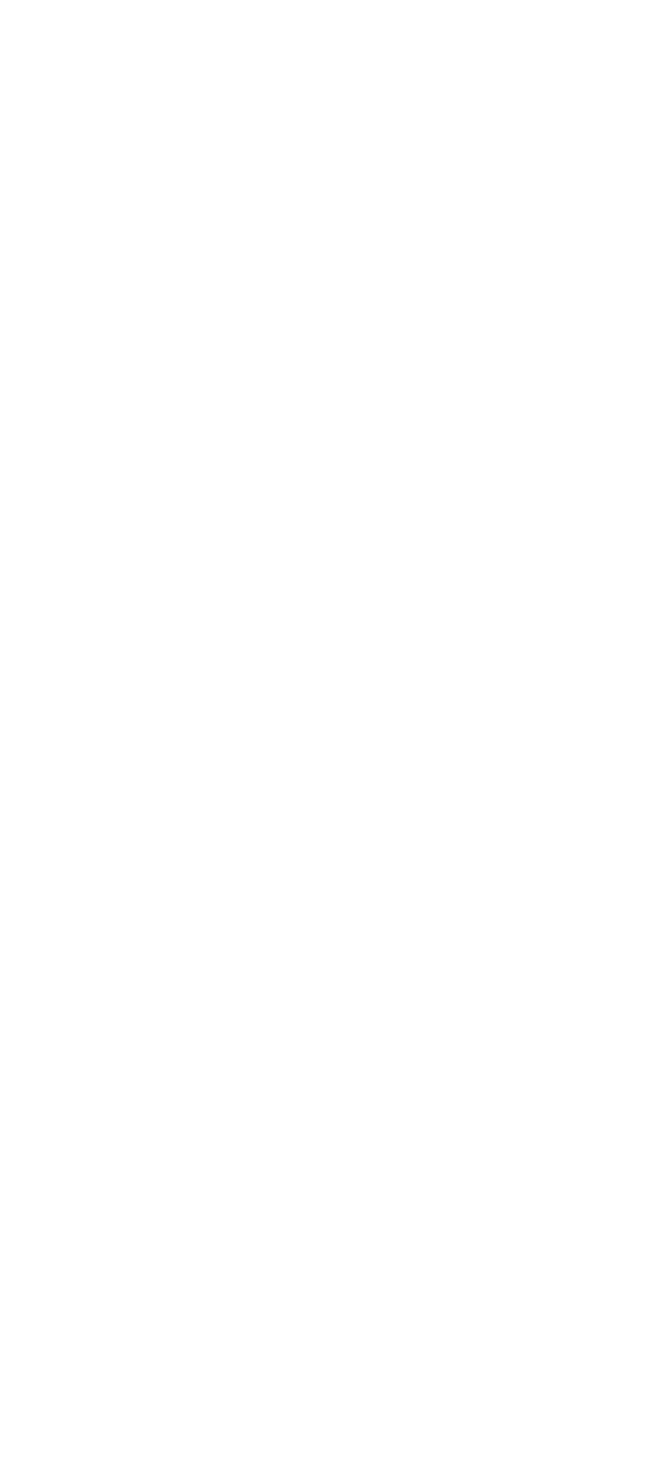
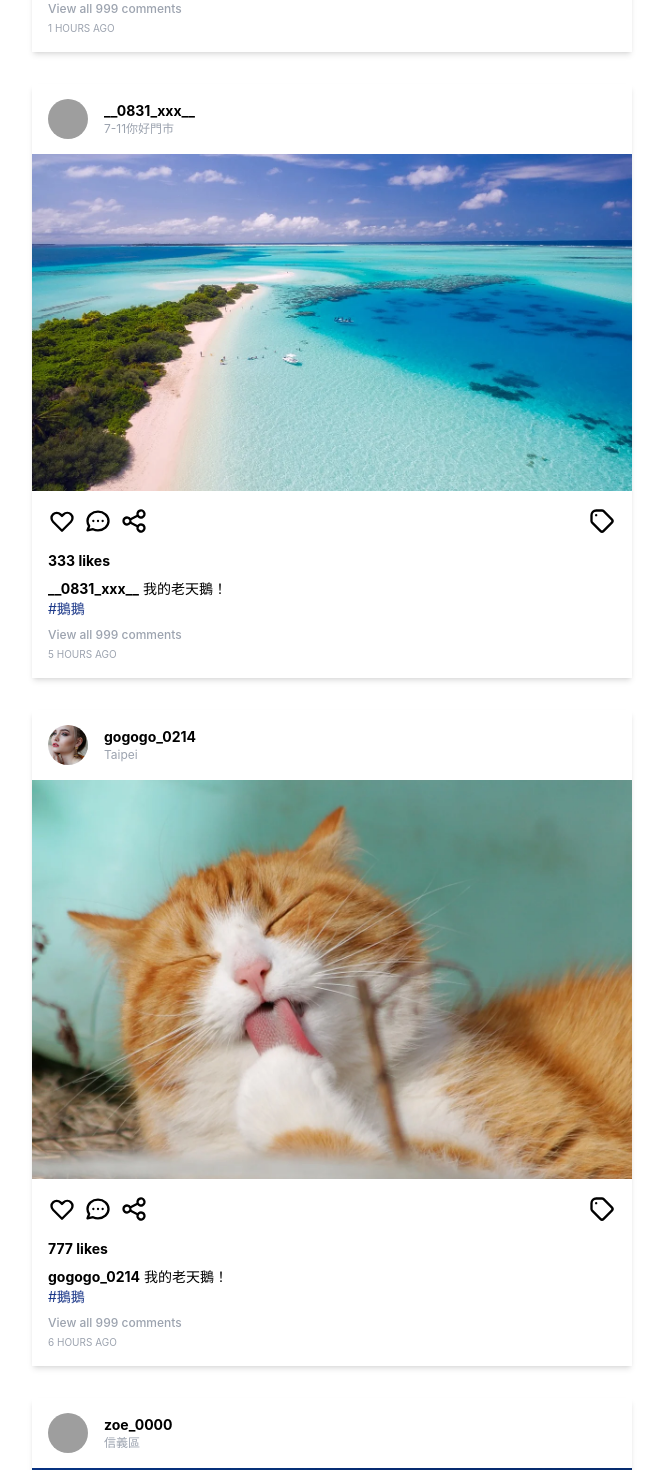
Before and after one commit to alexchiangcg/ig_like_practise, a React (Create React App) app: page / in a window 1280 px wide. Shown: the part 840-2310 px from the top of the page, without its empty margins (96-759 px from the left). Before the commit the page ends 800 px from the top, so only its background shows below. Built offline with nearby package versions, Linux system fonts and the light colour scheme; grey boxes are pictures that could not be loaded; the HTML template or start-up script is replaced by a standard one.

Commit message:
feat: 首頁貼圖牆

```diff
--- a/src/pages/home/index.tsx
+++ b/src/pages/home/index.tsx
@@ -1,8 +1,98 @@
 import IGHeader from "components/IGHeader";
 import IGContainer from "components/IGContainer";
 import IGStory from "./components/IGStory";
+import IGPost from "./components/IGPost";
+import IGUser from "components/IGUser";
 
-import IGUser from "components/IGUser";
+const IGPostList: React.FC = () => {
+  const data = [
+    {
+      "id": 1,
+      "location": "全家",
+      "account": "alex1234",
+      "avatar": "/images/avatars/a1.png",
+      "photo": "/images/posts/main1.png",
+      "likes": 999,
+      "description": "我的老天鵝！",
+      "hashTags": "#鵝鵝",
+      "createTime": "1 HOURS AGO"
+    },
+    {
+      "id": 2,
+      "location": "7-11你好門市",
+      "account": "__0831_xxx__",
+      "avatar": "/images/avatars/a2.png",
+      "photo": "/images/posts/main2.png",
+      "likes": 333,
+      "description": "我的老天鵝！",
+      "hashTags": "#鵝鵝",
+      "createTime": "5 HOURS AGO"
+    },
+    {
+      "id": 3,
+      "location": "Taipei",
+      "account": "gogogo_0214",
+      "avatar": "/images/avatars/a3.png",
+      "photo": "/images/posts/main3.png",
+      "likes": 777,
+      "description": "我的老天鵝！",
+      "hashTags": "#鵝鵝",
+      "createTime": "6 HOURS AGO"
+    },
+    {
+      "id": 4,
+      "location": "信義區",
+      "account": "zoe_0000",
+      "avatar": "/images/avatars/a4.png",
+      "photo": "/images/posts/main4.png",
+      "likes": 824,
+      "description": "我的老天鵝！",
+      "hashTags": "#鵝鵝",
+      "createTime": "7 HOURS AGO"
+    },
+    {
+      "id": 5,
+      "location": "南港區",
+      "account": "zoe_0000",
+      "avatar": "/images/avatars/a5.png",
+      "photo": "/images/posts/main5.png",
+      "likes": 98,
+      "description": "我的老天鵝！",
+      "hashTags": "#鵝鵝",
+      "createTime": "10 HOURS AGO"
+    }
+  ];
+  return (
+    <>
+      {data.map((item) => {
+        const {
+          id,
+          location,
+          account,
+          avatar,
+          photo,
+          likes,
+          description,
+          hashTags,
+          createTime,
+        } = item;
+        return (
+          <IGPost
+            location={location}
+            account={account}
+            avatar={avatar}
+            photo={photo}
+            likes={likes}
+            description={description}
+            hashTags={hashTags}
+            createTime={createTime}
+            key={id}
+          />
+        );
+      })}
+    </>
+  );
+};
 
 const Home: React.FC = () => {
   return (
@@ -13,6 +103,7 @@ const Home: React.FC = () => {
           {/* 左邊 */}
           <div className="w-full lg:w-[600px]">
             <IGStory />
+            <IGPostList />
           </div>
           {/* 右邊 */}
           <div className="hidden lg:block lg:w-[424px]">
```
